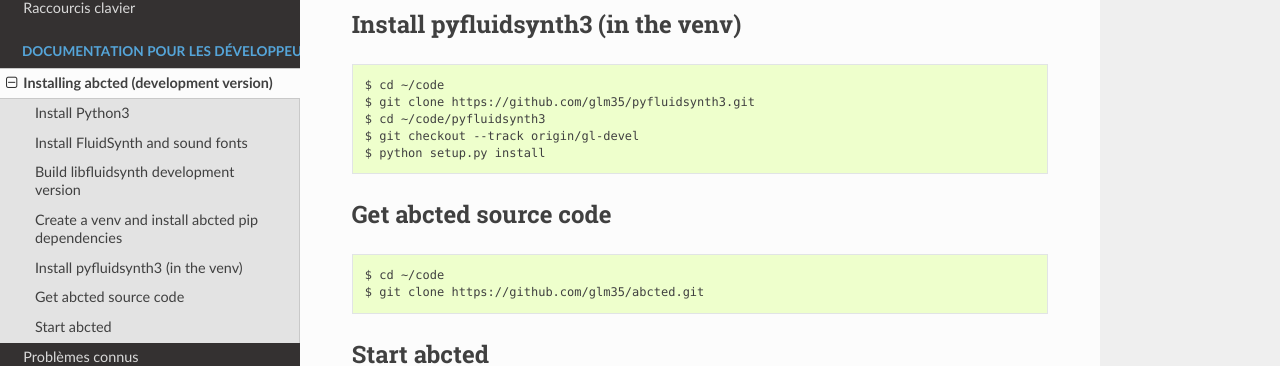
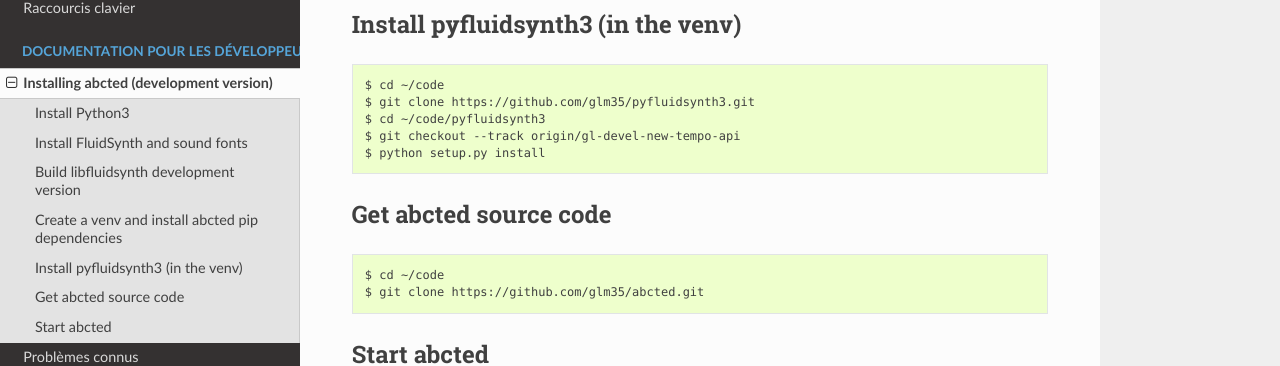
Before and after one commit to glm35/abcted, a Sphinx documentation site: the page built from docs/developer_docs/install.rst, in a window 1280 px wide and 900 px high, scrolled down 1369 px. Shown: the part 258-624 px from the top of the window. Built offline with Sphinx 7.4.7 and the Read the Docs theme 2.0.0, drawn with Linux system fonts in a browser that asks for light colours.

Commit message:
docs: fix install doc
Fix pyfluidsynth3 devel branch name.

```diff
--- a/docs/developer_docs/install.rst
+++ b/docs/developer_docs/install.rst
@@ -74,7 +74,7 @@
    $ cd ~/code
    $ git clone https://github.com/glm35/pyfluidsynth3.git
    $ cd ~/code/pyfluidsynth3
-   $ git checkout --track origin/gl-devel
+   $ git checkout --track origin/gl-devel-new-tempo-api
    $ python setup.py install
 
 Get abcted source code
```
